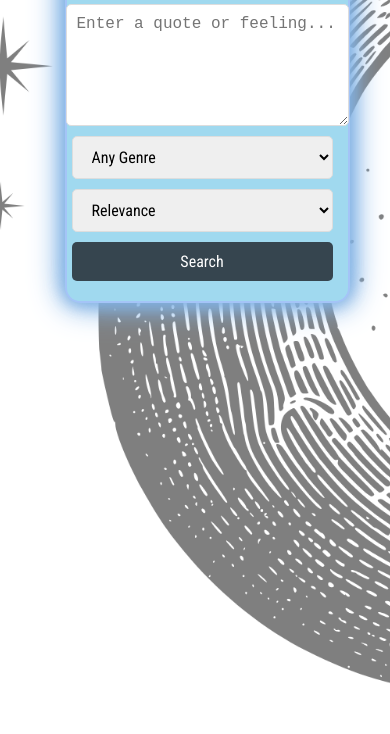
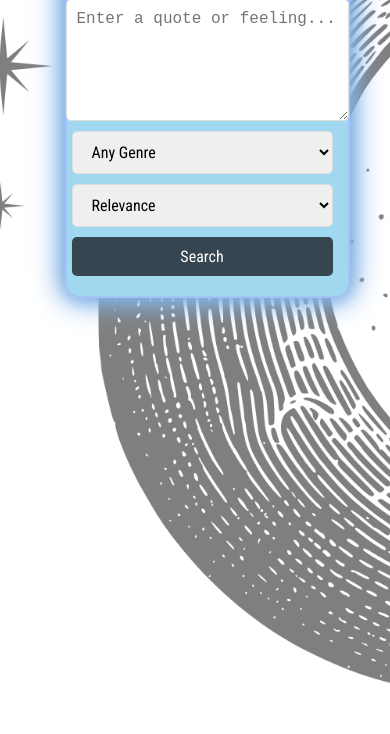
Before and after one commit to catfishbilliam/MoodLit, a plain HTML site: page index.html in a window 390 px wide. Shown: the part 110-844 px from the top of the page. Drawn offline with nearby package versions, Linux system fonts and the light colour scheme; a web font is replaced by a local one.

Commit message:
update for mobile

```diff
--- a/style.css
+++ b/style.css
@@ -240,7 +240,7 @@ button:hover {
 /* Mobile Phones */
 @media (max-width: 480px) {
     body {
-        padding: 10px;
+        padding: 20px;
         display: flex;
         flex-direction: column;
         align-items: center;
@@ -249,7 +249,7 @@ button:hover {
 
     #quote-container {
         padding: 10px;
-        margin: 20px auto;
+        margin: 5px auto;
         width: 100%; /* Full width to prevent cutoff */
         display: flex;
         flex-direction: column;
```
